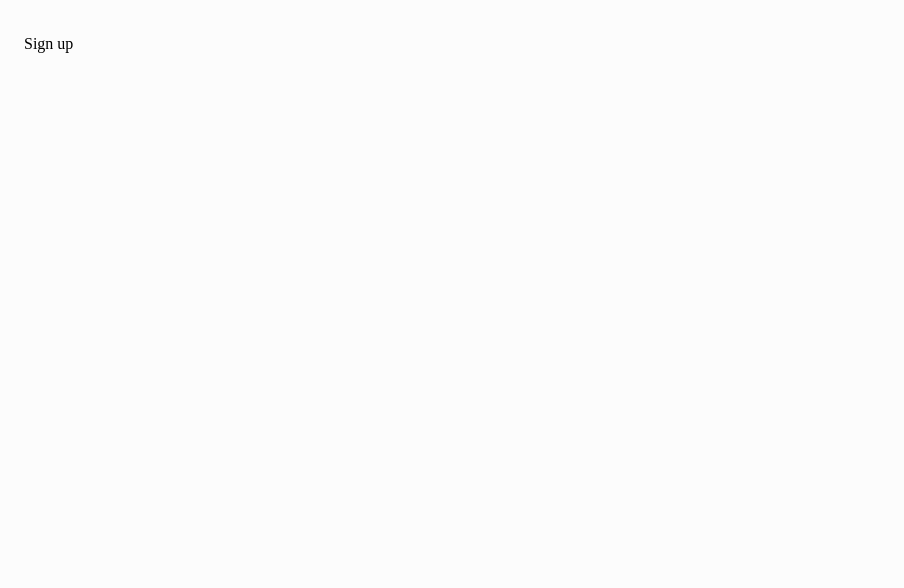
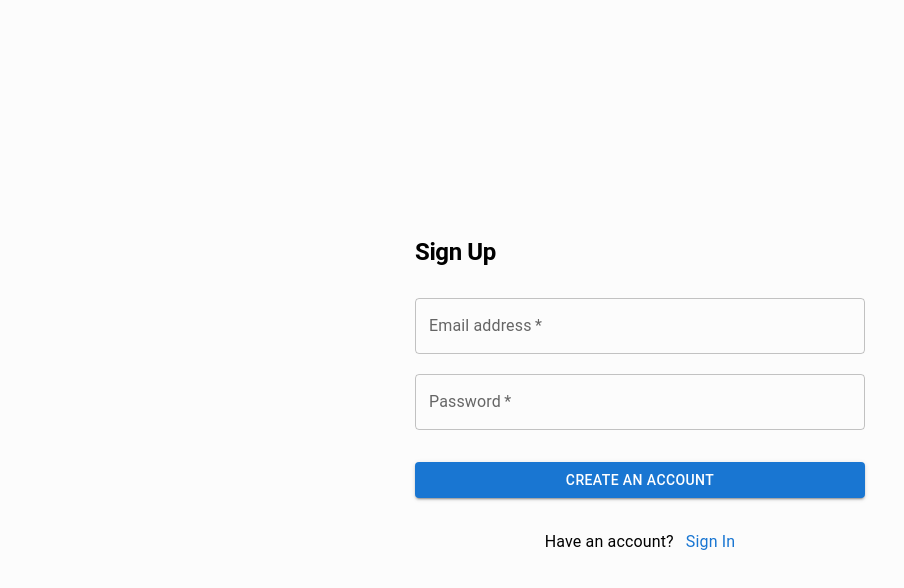
Before and after one commit to tantality/simple-store-frontend, a React (Create React App) app: page /auth/sign-up in a window 1280 px wide. Shown: the top 588 px of the page, without its empty margins (0-904 px from the left). Built offline with nearby package versions, Linux system fonts and the light colour scheme.

Commit message:
feat: implement a signup page

```diff
--- a/src/app/auth/sign-up.page.tsx
+++ b/src/app/auth/sign-up.page.tsx
@@ -1,12 +1,68 @@
+import { yupResolver } from "@hookform/resolvers/yup";
+import { Stack, Typography, TextField, Button } from "@mui/material";
 import Layout from "components/layout.comp";
+import { useAppDispatch } from "hooks/redux.hooks";
 import { FC } from "react";
+import { useForm, SubmitHandler, FieldValues, Controller } from "react-hook-form";
+import { useNavigate, Link } from "react-router-dom";
+import { signUp } from "./store/auth.actions";
+import { checkPasswordAndEmailSchema } from "./validation-schemas/check-password-and-email.schema";
 
-const SignUp: FC = () => {
+const SignUpPage: FC = () => {
+  const { control, getValues, handleSubmit, formState: { errors } } = useForm({
+    mode: 'all',
+    resolver: yupResolver(checkPasswordAndEmailSchema),
+    defaultValues: { email: '', password: '' }
+  });
+
+  const navigate = useNavigate();
+  const dispatch = useAppDispatch();
+
+  const handleFormSubmit: SubmitHandler<FieldValues> = async () => {
+    const formState = getValues();
+
+    await dispatch(signUp({ body: formState })).then((data) => {
+      if (data.meta.requestStatus !== 'rejected') {
+        navigate('/products/')
+      }
+    })
+  };
+
   return (
-    <Layout>
-      <div>Sign up</div>
+    <Layout sx={{ height: '99vh' }}>
+      <Stack alignItems={'center'} width={'100%'} justifyContent={'center'} height={'100%'} rowGap={'32px'}>
+        <form className="sign-in-form" style={{ maxWidth: '450px', width: '100% ' }} onSubmit={handleSubmit(handleFormSubmit)}>
+          <Stack alignItems={'flex-start'} rowGap="32px">
+            <Typography variant="h1" fontSize={'1.5rem'} fontWeight={600}>Sign Up</Typography>
+            <div className="sign-in-form__inputs" style={{ width: '100% ' }}>
+              <Stack rowGap={'20px'}>
+                <Controller
+                  name="email"
+                  control={control}
+                  render={({ field }) => (
+                    <TextField fullWidth={true} required id="email" label="Email address" variant="outlined" autoComplete="none" {...field} helperText={errors.email ? `${errors.email.message}` : ''} error={errors.email ? true : false} />)}
+                />
+                <Controller
+                  name="password"
+                  control={control}
+                  render={({ field }) => (
+                    <TextField fullWidth={true} required id="password" label="Password" variant="outlined" type="password" {...field} helperText={errors.password ? `${errors.password.message}` : ''} error={errors.password ? true : false} />)}
+                />
+              </Stack>
+            </div>
+            <Button fullWidth={true} variant="contained" type="submit" onSubmit={handleFormSubmit}>Create an account</Button>
+          </Stack>
+          <input type="text" autoComplete="on" value="" style={{ display: 'none', opacity: 0, position: 'absolute', left: '-100000px' }} readOnly={true} />
+        </form>
+        <Stack flexDirection={'row'} columnGap={'12px'} justifyContent={'center'}>
+          <Typography>Have an account?</Typography>
+          <Link to={'/auth/sign-in'} >
+            <Typography color={'#1976d2'}>Sign In</Typography>
+          </Link>
+        </Stack>
+      </Stack>
     </Layout>
   );
 };
 
-export default SignUp;
+export default SignUpPage;
```
